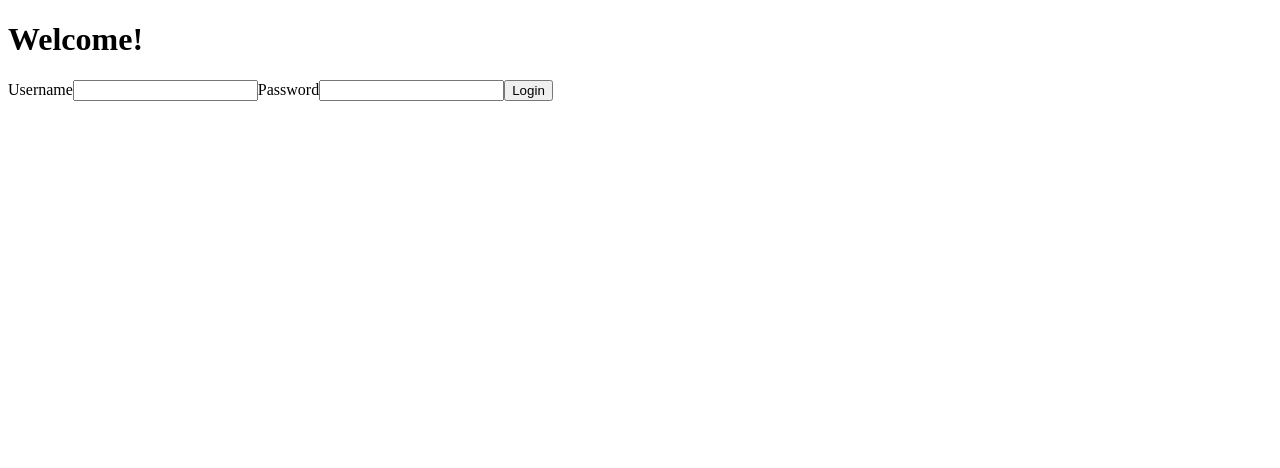
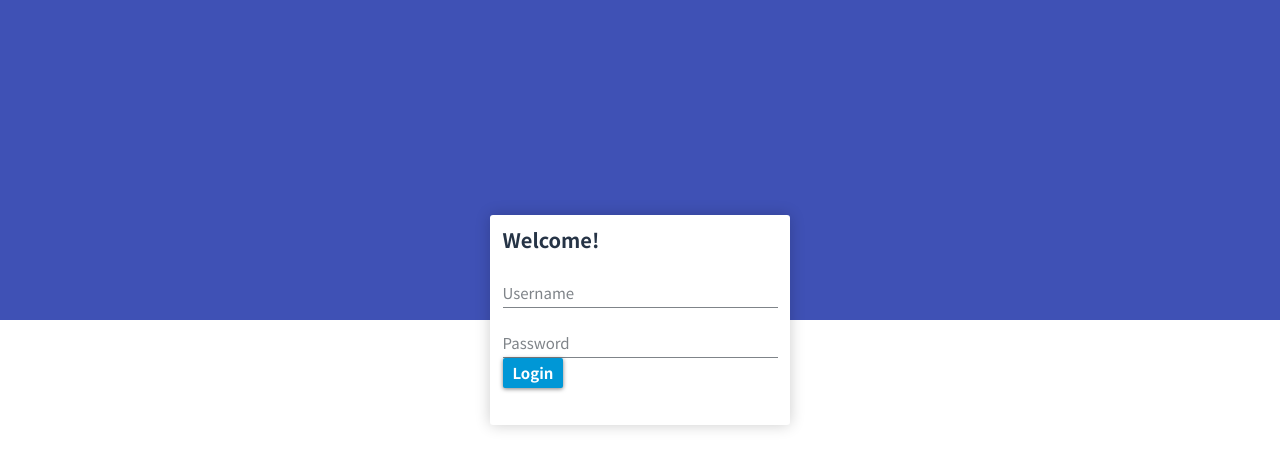
Before and after one commit to sunho/fws, an Angular app in the folder public/: page / in a window 1280 px wide. Shown: the top 468 px of the page. Built offline with nearby package versions, Linux system fonts and the light colour scheme.

Commit message:
Add login style

```diff
--- a/public/angular.json
+++ b/public/angular.json
@@ -27,8 +27,13 @@
               "src/assets"
             ],
             "styles": [
-              "src/app/sass/styles.scss"
+              "src/app/sass/main.scss"
             ],
+            "stylePreprocessorOptions": {
+              "includePaths": [
+                "src/app/sass"
+              ]
+            },
             "scripts": []
           },
           "configurations": {
--- a/public/src/app/core/components/login-form/login-form.component.html
+++ b/public/src/app/core/components/login-form/login-form.component.html
@@ -1,10 +1,20 @@
 <div class="login-form">
-  <h1>Welcome!</h1>
-  <form>
-    <label for="username">Username</label>
-    <input type="text" required>
-    <label for="password">Password</label>
-    <input type="password" required>
-    <button type="submit">Login</button>
-  </form>
+  <div class="login-form__heading">
+    Welcome!
+  </div>
+  <div class="login-form__body">
+    <form>
+      <div class="login-form__body__inputs">
+        <input type="text" class="form--control" placeholder="Username" required>
+        <input type="password" class="form--control" placeholder="Password" required>
+      </div>
+      <div class="login-form__body__remember">
+        <label class="form--checklabel">
+        </label>
+      </div>
+      <div class="login-from__body__submit">
+        <input type="submit" class="form--control" value="Login">
+      </div>
+    </form>
+  </div>
 </div>
--- a/public/src/app/core/components/login-form/login-form.component.scss
+++ b/public/src/app/core/components/login-form/login-form.component.scss
@@ -0,0 +1,47 @@
+@import "mixins";
+@import "components";
+
+$login-form-heading-height: 5rem;
+$login-form-padding: 1.25rem;
+
+.login-form {
+	height: 21rem;
+	width: 30rem;
+
+	overflow: hidden;
+
+	background: #fff;
+
+	box-shadow: 0 0 1.5rem rgba(0, 0, 0, .2);
+	border-radius: .3rem;
+
+	&__heading {
+		display: block;
+		height: $login-form-heading-height;
+		line-height: $login-form-heading-height;
+		padding-left: $login-form-padding;
+
+		font-weight: 600;
+		font-size: 2rem;
+
+		color: #263446;
+	}
+
+	&__body {
+		@include clearfix;
+		padding: $login-form-padding;
+
+		&__inputs {
+			input {
+				&:not(:first-child) {
+					margin-top: 2rem;
+				}
+			}
+		}
+
+		&__submit {
+			margin-top: 2rem;
+			float: right;
+		}
+	}
+}
--- a/public/src/app/core/pages/login/login.component.html
+++ b/public/src/app/core/pages/login/login.component.html
@@ -1,4 +1,6 @@
 <div class="login">
+  <div class="login__color-bar">
+  </div>
   <div class="login__center-box">
     <app-login-form></app-login-form>
   </div>
--- a/public/src/app/core/pages/login/login.component.scss
+++ b/public/src/app/core/pages/login/login.component.scss
@@ -0,0 +1,15 @@
+@import "mixins";
+
+.login {
+	&__center-box {
+		@include absolute-center(40%);
+	}
+	&__color-bar {
+		width: 100%;
+		height: 40%;
+		background-color: rgb(63,81,181);
+		position: absolute;
+		z-index: -99;
+		top: 0;
+	}
+}
--- /dev/null
+++ b/public/src/app/sass/_base.scss
@@ -0,0 +1,20 @@
+$font-family: 'Noto Sans KR', sans-serif;
+
+*,
+*::before,
+*::after {
+    margin: 0;
+    padding: 0;
+    box-sizing: inherit;
+}
+
+html {
+    box-sizing: border-box;
+    font-size: 62.5%;
+}
+
+body {
+    box-sizing: border-box;
+	@import url(http://fonts.googleapis.com/earlyaccess/notosanskr.css);
+	font-family: $font-family;
+}
--- /dev/null
+++ b/public/src/app/sass/_components.scss
@@ -0,0 +1,44 @@
+@import "base";
+@import "variables";
+@import "mixins";
+
+.form--control{
+	font-family: $font-family;
+	&[type="text"],
+	&[type="password"] {
+		display: block;
+		width: 100%;
+		height: $input-height;
+
+		font-size: $font-size;
+
+		outline: none;
+		border: none;
+		border-bottom: 1px solid #7F8489;
+
+		@include placeholder {
+			font-weight: 500;
+			color: #7F8489;
+		}
+	}
+
+	&[type="button"],
+	&[type="submit"] {
+		font-size: $font-size;
+		position: relative;
+		display: inline-block;
+		border: none;
+		padding: 0 1rem;
+		vertical-align: middle;
+		outline: none;
+		border-radius: .2rem;
+		height: 3rem;
+		color: white;
+		font-weight: 700;
+		background: #0097D6;
+		box-shadow: 0 .1rem .4rem rgba(0, 0, 0, .5);
+	 }
+ }
+
+.form--checklabel {
+}
--- /dev/null
+++ b/public/src/app/sass/_mixins.scss
@@ -0,0 +1,22 @@
+@mixin absolute-center($top){
+	position: absolute;
+	top: $top;
+	left: 50%;
+	transform: translate(-50%, -50%);
+}
+
+@mixin placeholder {
+	&::placeholder {@content}
+	&::-webkit-input-placeholder {@content}
+	&:-moz-placeholder           {@content}
+	&::-moz-placeholder          {@content}
+	&:-ms-input-placeholder      {@content}
+}
+
+@mixin clearfix {
+  &:after {
+    content: "";
+    display: table;
+    clear: both;
+  }
+}
--- /dev/null
+++ b/public/src/app/sass/_variables.scss
@@ -0,0 +1,3 @@
+$font-size: 1.5rem;
+
+$input-height: 3rem;
--- /dev/null
+++ b/public/src/app/sass/main.scss
@@ -0,0 +1,2 @@
+@import "base";
+@import "mixins";
--- a/public/src/app/sass/styles.scss
+++ /dev/null
@@ -1 +0,0 @@
-/* You can add global styles to this file, and also import other style files */
--- a/public/src/index.html
+++ b/public/src/index.html
@@ -6,6 +6,7 @@
   <base href="/">
 
   <meta name="viewport" content="width=device-width, initial-scale=1">
+  <link rel="stylesheet" type="text/css" href="https://fonts.googleapis.com/earlyaccess/notosanskr.css">
   <link rel="icon" type="image/x-icon" href="favicon.ico">
 </head>
 <body>
```
Also changed, not shown: 2 other files (tests, documents, lock files or other folders).
